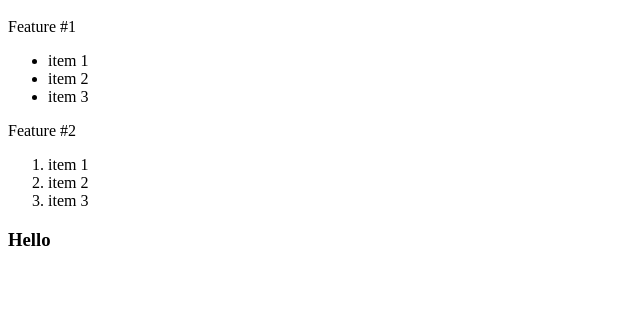
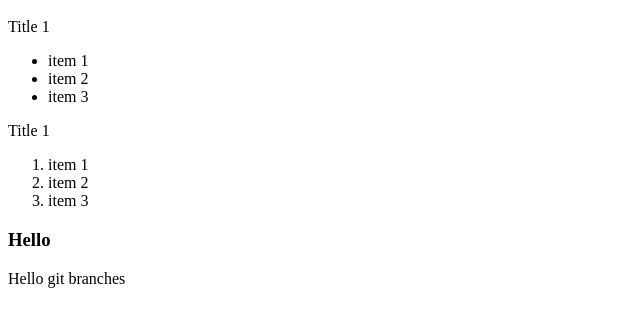
Before and after one commit to mike742/github_demo_oct_2021, a plain HTML site: page index.html in a window 1280 px wide. Shown: the part 48-374 px from the top of the page, without its empty margins (0-640 px from the left). Drawn offline with Linux system fonts and the light colour scheme.

Commit message:
added feature-1

```diff
--- a/index.html
+++ b/index.html
@@ -2,14 +2,14 @@
   <body>
     <h1>Hello Git</h1>
 
-    <p>Feature #1</p>
+    <p>Title 1</p>
     <ul>
       <li>item 1</li>
       <li>item 2</li>
       <li>item 3</li>
     </ul>
 
-    <p>Feature #2</p>
+    <p>Title 1</p>
     <ol>
       <li>item 1</li>
       <li>item 2</li>
@@ -17,8 +17,11 @@
     </ol>
     <h3>Hello</h3>
 
+    <p id="message"></p>
+
     <script>
       alert("Hello GitHub!!!");
+      document.getElementById("message").innerHTML = "Hello git branches";
     </script>
   </body>
 </html>
```
